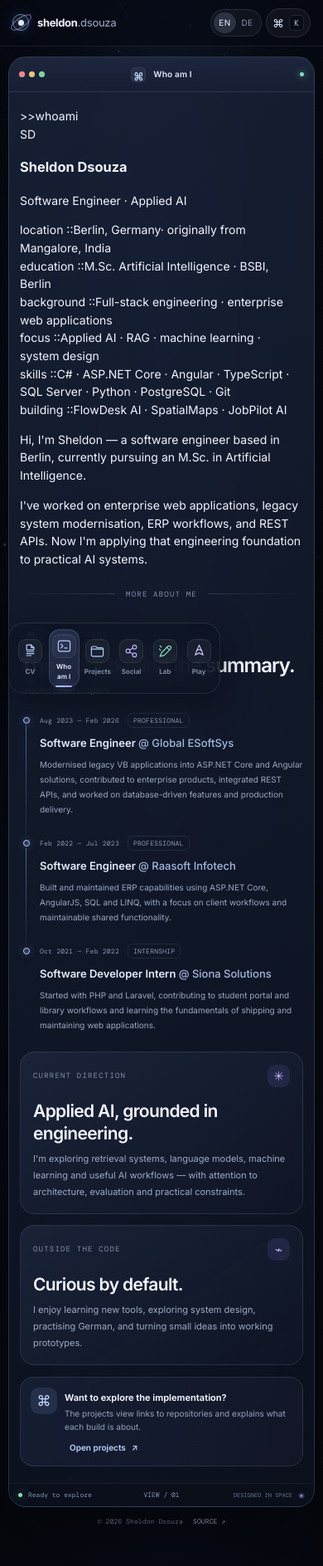
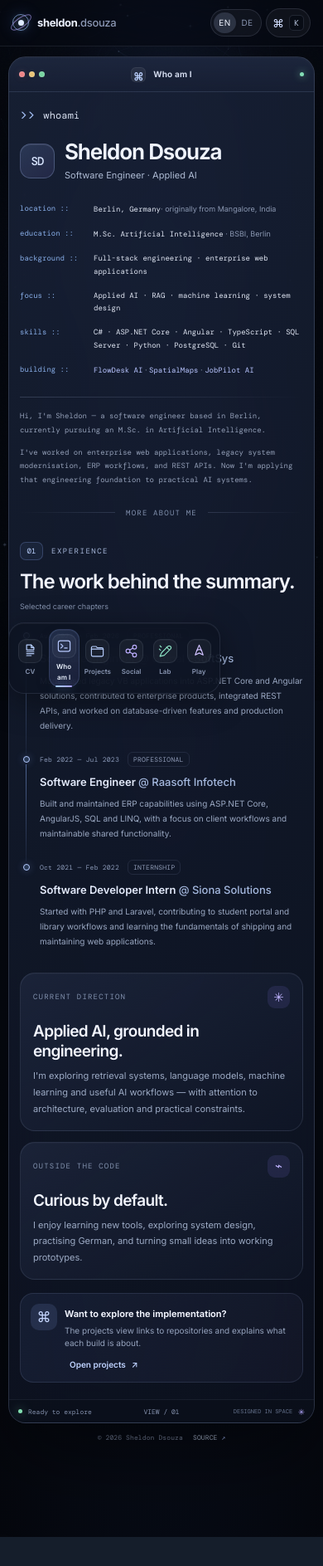
Before and after one commit to sheldon5006/portfolio-, a Flask app: page / in a window 390 px wide. Shown: the top 1887 px of the page at 83% size. After the commit the page ends 1852 px from the top, so only its background shows below. Run offline with Flask 3, Linux system fonts and the light colour scheme.

Commit message:
Style compact system-like whoami profile view

```diff
--- a/static/css/style.css
+++ b/static/css/style.css
@@ -419,3 +419,57 @@ html[lang="de"] .profile-copy h1{letter-spacing:-2.6px}
  *,*::before,*::after{scroll-behavior:auto!important;animation-duration:.001ms!important;animation-iteration-count:1!important;transition-duration:.001ms!important}
  #cosmos-canvas{opacity:.8}
 }
+
+
+/* ---------------------------------------------------------
+   Whoami: a compact, system-like identity screen.
+   No portrait in this view — the information is the focus.
+--------------------------------------------------------- */
+.whoami-screen{max-width:1060px;margin:0 auto}
+.whoami-prompt{display:flex;align-items:center;gap:10px;color:#d7dfef;font:13px "DM Mono",monospace;letter-spacing:.15px;margin:0 0 23px}
+.whoami-prompt>span:first-child{color:#a8c5fb;font-size:15px}
+.prompt-cursor{width:6px;height:14px;margin-left:1px;background:#9dbdff;opacity:.78;animation:prompt-blink 1.2s steps(2,start) infinite}
+@keyframes prompt-blink{to{visibility:hidden}}
+.identity-header{display:flex;align-items:center;gap:15px;margin-bottom:20px}
+.identity-monogram{position:relative;display:grid;place-items:center;flex:0 0 54px;height:54px;overflow:hidden;border:1px solid rgba(180,204,255,.24);border-radius:15px;background:linear-gradient(145deg,rgba(137,171,244,.18),rgba(160,135,255,.1));color:#d9e6ff;font:600 16px "DM Mono",monospace;letter-spacing:-1px;box-shadow:inset 0 1px 0 rgba(255,255,255,.08)}
+.identity-monogram:after{content:"";position:absolute;inset:-20px;border:1px solid rgba(186,175,255,.16);border-radius:50%;transform:rotate(-28deg) scaleX(1.5)}
+.identity-header h1{margin:0;color:#eff3fc;font-size:clamp(27px,3.2vw,36px);line-height:1.14;letter-spacing:-1.4px;font-weight:650}
+.identity-role{margin:5px 0 0;color:#aebbd3;font-size:12px;letter-spacing:.05px}
+.identity-table{display:flex;flex-direction:column;gap:0}
+.identity-row{display:grid;grid-template-columns:126px minmax(0,1fr);align-items:start;gap:12px;padding:7px 0;font:11px/1.75 "DM Mono",monospace}
+.identity-key{color:#88aee8;white-space:nowrap}
+.identity-value{min-width:0;color:#e0e6f3;overflow-wrap:anywhere}
+.identity-value a{color:#b9c5ff;text-decoration:none;text-decoration-color:rgba(185,197,255,.35);text-underline-offset:3px}
+.identity-value a:hover{color:#fff;text-decoration:underline}
+.identity-note{color:#8b98b2;font-family:Inter,-apple-system,BlinkMacSystemFont,"Segoe UI",sans-serif;font-size:10px}
+.identity-divider{height:1px;margin:20px 0 17px;background:linear-gradient(90deg,rgba(193,210,250,.18),rgba(193,210,250,.07) 72%,transparent)}
+.whoami-intro{display:flex;flex-direction:column;gap:11px;max-width:990px;color:#939fb7;font:11px/1.8 "DM Mono",monospace}
+.whoami-intro p{margin:0}
+.identity-section-heading{margin-top:35px}
+.identity-bottom-grid{margin-top:6px}
+.identity-bottom-grid .overview-card{min-height:180px}
+.identity-bottom-grid .overview-card h2{font-size:19px;max-width:380px}
+.identity-bottom-grid .overview-card p{font-size:11px}
+#view-about .bottom-callout{margin-top:16px}
+@media(max-width:760px){
+  .whoami-prompt{margin-bottom:19px;font-size:12px}
+  .identity-header{gap:12px;margin-bottom:17px}
+  .identity-monogram{flex-basis:46px;height:46px;border-radius:13px;font-size:14px}
+  .identity-header h1{font-size:29px;letter-spacing:-1.1px}
+  .identity-role{font-size:11px}
+  .identity-row{grid-template-columns:96px minmax(0,1fr);gap:8px;padding:7px 0;font-size:10px;line-height:1.7}
+  .identity-note{font-size:9px}
+  .identity-divider{margin:17px 0 14px}
+  .whoami-intro{font-size:10px;line-height:1.85;gap:10px}
+  .identity-section-heading{margin-top:29px}
+  .identity-bottom-grid .overview-card{min-height:0}
+}
+@media(max-width:390px){
+  .identity-row{grid-template-columns:82px minmax(0,1fr);gap:7px;font-size:9px}
+  .identity-header h1{font-size:26px}
+  .identity-monogram{flex-basis:42px;height:42px}
+  .whoami-intro{font-size:9px}
+}
+@media(prefers-reduced-motion:reduce){
+  .prompt-cursor{animation:none;opacity:.45}
+}
```
